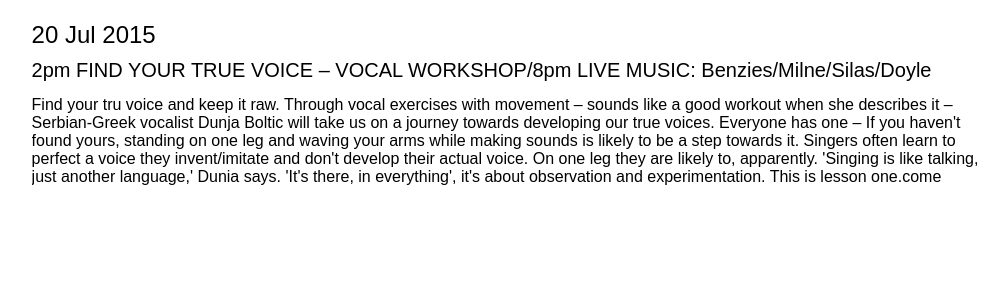
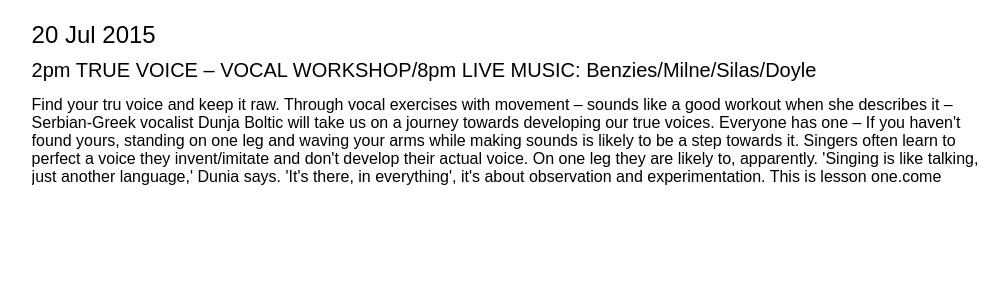
Before and after one commit to itsnevergonnawork/uncommonsense, a Jekyll site: the page built from _posts/2015-07-20-day-1.html, in a window 1280 px wide. Shown: the top 300 px of the page, without its empty margins (122-1130 px from the left). Built offline with Jekyll 4.4.1, drawn with Linux system fonts in a browser that asks for light colours.

Commit message:
Update 2015-07-20-day-1.html

```diff
--- a/_posts/2015-07-20-day-1.html
+++ b/_posts/2015-07-20-day-1.html
@@ -5,6 +5,6 @@ date: 2015-07-31
 
 <div class="day-inner">
     <h2>20 Jul 2015</h2>
-    <h3>2pm FIND YOUR TRUE VOICE – VOCAL WORKSHOP/8pm LIVE MUSIC: Benzies/Milne/Silas/Doyle</h3> <br>
+    <h3>2pm TRUE VOICE – VOCAL WORKSHOP/8pm LIVE MUSIC: Benzies/Milne/Silas/Doyle</h3> <br>
     <p>Find your tru voice and keep it raw. Through vocal exercises with movement – sounds like a good workout when she describes it – Serbian-Greek vocalist Dunja Boltic will take us on a journey towards developing our true voices. Everyone has one – If you haven't found yours, standing on one leg and waving your arms while making sounds is likely to be a step towards it. Singers often learn to perfect a voice they invent/imitate and don't develop their actual voice. On one leg they are likely to, apparently.  'Singing is like talking, just another language,' Dunia says. 'It's there, in everything', it's about observation and experimentation. This is lesson one.come</p>
 </div>
```
